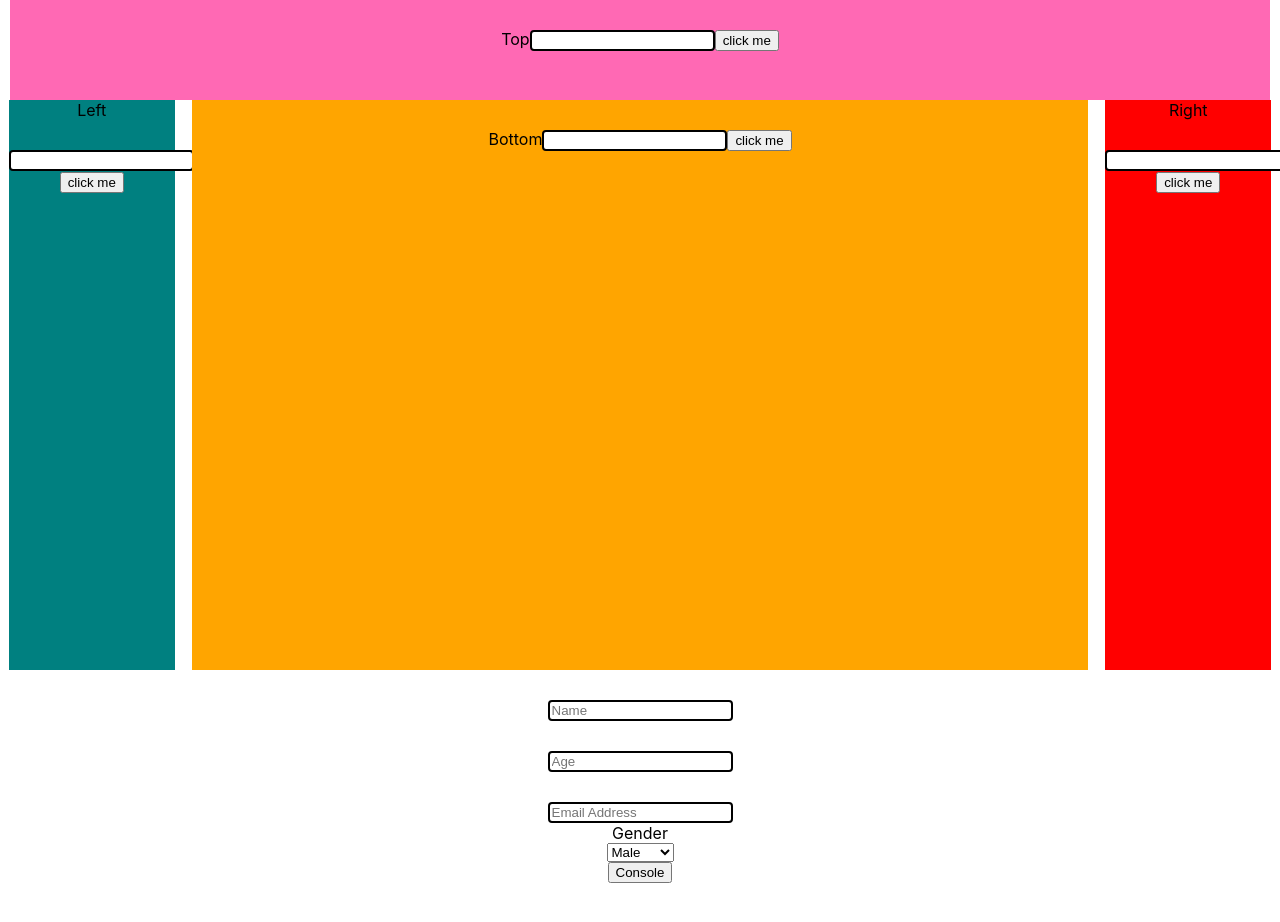
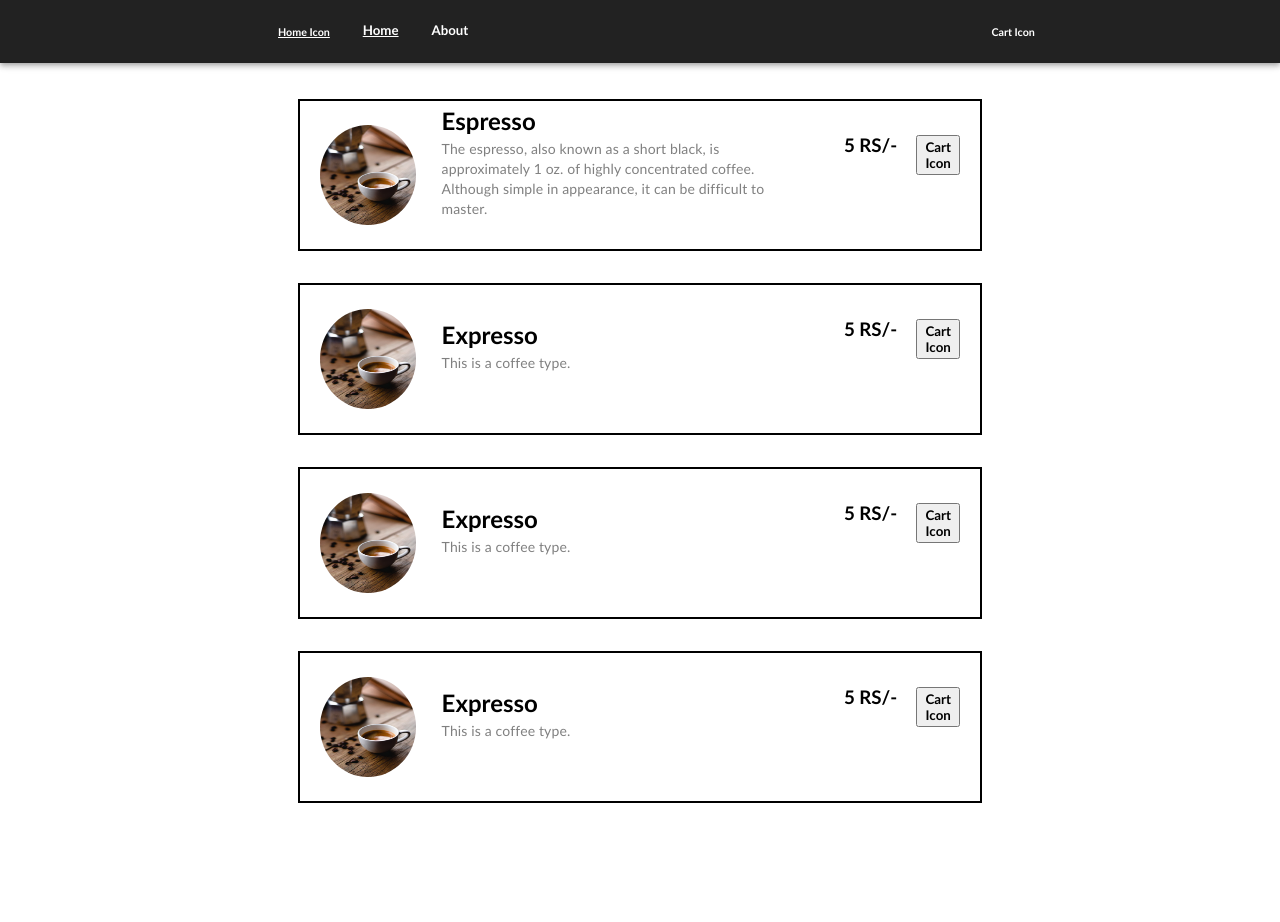
Before and after one commit to aryan026test/learnreact, a React (Create React App) app: page / in a window 1280 px wide. Shown: the top 922 px of the page. After the commit the page ends 819 px from the top, so only its background shows below. Built offline with nearby package versions, Linux system fonts and the light colour scheme.

Commit message:
[14/01/24]: Added CoffeeShop Components

```diff
--- a/package.json
+++ b/package.json
@@ -34,5 +34,8 @@
       "last 1 firefox version",
       "last 1 safari version"
     ]
+  },
+  "devDependencies": {
+    "react-router-dom": "^6.21.2"
   }
 }
--- a/src/App.css
+++ b/src/App.css
@@ -1,3 +1,7 @@
+*{
+  font-family: 'Trebuchet MS', 'Lucida Sans Unicode', 'Lucida Grande', 'Lucida Sans', Arial, sans-serif;
+  font-weight: bolder;
+}
 .App {
   text-align: center;
 }
@@ -88,3 +92,91 @@ input{
   flex-direction: column;
   margin-bottom: 50px;
 }
+
+.nav{
+  display: flex;
+  justify-content: space-around;
+  background-color: rgb(34, 34, 34);
+  width: 100%;
+  margin-bottom: 20px;
+  transition: box-shadow 300ms cubic-bezier(0.4, 0, 0.2, 1) 0ms;
+  box-shadow: rgba(0, 0, 0, 0.2) 0px 2px 4px -1px, rgba(0, 0, 0, 0.14) 0px 4px 5px 0px, rgba(0, 0, 0, 0.12) 0px 1px 10px 0px;
+}
+a{
+  color: white;
+  text-decoration: none;
+}
+
+.nav_cont{
+  position: relative;
+  /* right: 100px; */
+  width: 20%;
+  display: flex;
+  justify-content: space-evenly;
+}
+
+.card{
+  display: flex;
+  justify-content: space-between;
+  width: 50%;
+  margin: 16px;
+  /* margin-left: auto; */
+  padding: 14px 20px;
+  height: 120px;
+  border: 2px solid black;
+  /* justify-content: space-evenly; */
+}
+
+.card_cont{
+  width: 100%;
+  display: flex;
+  justify-content: center;
+  flex-direction: column;
+  align-items: center;
+}
+
+img{
+  height: 100px;
+  width: 100px;
+  border-radius: 100%;
+  margin-right: 10px;
+  position: relative;
+  top: 10px;
+}
+
+.textAndDesc{
+  width: 60%;
+  display: flex;
+  justify-content: center;
+  /* align-items: center; */
+  flex-direction: column;
+  /* line-height: 1.43;
+  letter-spacing: 0.01071em; */
+  padding: 8px 16px;
+  text-align: left;
+}
+
+.some{
+  display: flex;
+  justify-content: space-around;
+  /* align-items: center; */
+  /* flex-direction: row; */
+}
+p {
+  position: relative;
+  top: -30px;
+  margin-top: none;
+  margin-bottom: none;
+  width: 100%;
+  font-weight: 400;
+  font-size: 0.875rem;
+  line-height: 1.43;
+  letter-spacing: 0.01071em;
+  display: block;
+  /* text-align: left; */
+}
+
+.cartIcon{
+  position: relative;
+  top: 20px;
+}
--- a/src/App.js
+++ b/src/App.js
@@ -1,49 +1,21 @@
 import './App.css';
-import Form from './components/Form.js';
-import Box from './components/Box.js';
+import { Routes, Route } from 'react-router-dom'
+import Navbar from './pages/Navbar.js'
+import CoffeeShop from './pages/CoffeeShop.js';
+import About from './pages/About.js';
+import Cart from './pages/Cart.js';
+import OrderSummary from './pages/OrderSummary.js';
 
 function App() {
-  const topInfo = {
-    name: "Top",
-    color: "hotpink",
-    height: "100px",
-    width: "98.5%",
-    margin: "auto"
-  }
-  const leftInfo = {
-    name: "Left",
-    color: "teal",
-    height: "570px",
-    width: "13%",
-  }
-
-  const rightInfo = {
-    name: "Right",
-    color: "red",
-    height: "570px",
-    width: "13%",
-  }
-  const bottomInfo = {
-    name: "Bottom",
-    color: "orange",
-    height: "570px",
-    width: "70%",
-  }
   return (
     <div className='App'>
-      {/* <Top color="hotpink"/>
-      <div className='container'>
-        <Left color="teal"/>
-        <Bottom color="orange"/>
-        <Right color="red"/>
-      </div> */}
-      <Box info={topInfo} />
-      <div className='container'>
-        <Box info={leftInfo} />
-        <Box info={bottomInfo} />
-        <Box info={rightInfo} />
-      </div>
-      <Form />
+      <Navbar />
+      <Routes>
+        <Route path='/' element={<CoffeeShop />} />
+        <Route path='about' element={<About />}/>
+        <Route path='cart' element={<Cart />}/>
+        <Route path='order-summary' element={<OrderSummary />}/>
+      </Routes>
     </div>
   );
 }
--- a/src/components/Box.js
+++ b/src/components/Box.js
@@ -15,7 +15,7 @@ function Box(prop){
         })
     }
 
-    console.log(prop.info.margin)
+    // console.log(prop.info.margin)
 
     return (
         <div style={{
--- /dev/null
+++ b/src/components/Card.js
@@ -0,0 +1,30 @@
+function Card(prop){
+    return(
+        <div className="card">
+            <img src={prop.info.img} alt="Log"/>
+            <div className="textAndDesc">
+                <h2>
+                    {prop.info.text}
+                </h2>
+                <p style={{
+                    color: "grey"
+                }}>
+                    {prop.info.description}
+                </p>
+            </div>
+            <h3 style={{
+                width: "15%"
+            }}>
+                {prop.info.price}
+            </h3>
+            <button className="cartIcon" style={{
+                width: "7%",
+                height: "40px"
+            }}>
+                Cart Icon
+            </button>
+        </div>
+    )
+}
+
+export default Card;
--- a/src/index.js
+++ b/src/index.js
@@ -1,5 +1,6 @@
 import React from 'react';
 import ReactDOM from 'react-dom/client';
+import { BrowserRouter } from 'react-router-dom';
 import './index.css';
 import App from './App';
 import reportWebVitals from './reportWebVitals';
@@ -7,7 +8,9 @@ import reportWebVitals from './reportWebVitals';
 const root = ReactDOM.createRoot(document.getElementById('root'));
 root.render(
   <React.StrictMode>
-    <App />
+    <BrowserRouter>
+      <App />
+    </BrowserRouter>
   </React.StrictMode>
 );
 
--- /dev/null
+++ b/src/pages/About.js
@@ -0,0 +1,11 @@
+import React from 'react'
+
+const About = () => {
+  return (
+    <div>
+      About Page
+    </div>
+  )
+}
+
+export default About
--- /dev/null
+++ b/src/pages/Cart.js
@@ -0,0 +1,15 @@
+import React from 'react'
+import { useNavigate } from 'react-router-dom'
+
+const Cart = () => {
+    const navigate = useNavigate()
+
+    return (
+    <div>
+        <h1>Cart Page</h1>
+        <button onClick={() => navigate('/order-summary', {replace: true})}>Place order</button>
+    </div>
+    )
+}
+
+export default Cart
--- /dev/null
+++ b/src/pages/CoffeeShop.js
@@ -0,0 +1,47 @@
+import React from 'react'
+import Coffee from '../images/expresso.jpg'
+import Card from '../components/Card'
+
+const CoffeeShop = () => {
+
+  const i = [
+    {
+      img: Coffee,
+      text: "Espresso",
+      description: "The espresso, also known as a short black, is approximately 1 oz. of highly concentrated coffee. Although simple in appearance, it can be difficult to master.",
+      price: "5 RS/- ",
+    },
+    {
+      img: Coffee,
+      text: "Expresso",
+      description: "This is a coffee type.",
+      price: "5 RS/- ",
+    },
+    {
+      img: Coffee,
+      text: "Expresso",
+      description: "This is a coffee type.",
+      price: "5 RS/- ",
+    },
+    {
+      img: Coffee,
+      text: "Expresso",
+      description: "This is a coffee type.",
+      price: "5 RS/- ",
+    },
+  ]
+
+  const b = i.map((element, index)=>{
+    return <Card info={element} key={index} />
+  })
+  return (
+    <div>
+      <div className='card_cont'>
+        {b}
+      </div>
+    </div>
+  )
+}
+
+
+export default CoffeeShop
--- /dev/null
+++ b/src/pages/Navbar.js
@@ -0,0 +1,23 @@
+import { NavLink } from 'react-router-dom';
+
+function Navbar(){
+    const navLinkStyles = ({ isActive }) =>{
+        return {
+            fontWeight: isActive ? 'bolder' : 'Normal',
+            textDecoration: isActive ? 'underline' : 'none'
+        }
+    }
+
+    return(
+        <div className="nav">
+            <div className="nav_cont">
+                <NavLink style={navLinkStyles} to='/'><h6>Home Icon</h6></NavLink>
+                <NavLink style={navLinkStyles} to='/'><h5>Home</h5></NavLink>
+                <NavLink style={navLinkStyles} to='/about'><h5>About</h5></NavLink>
+            </div>
+            <NavLink style={navLinkStyles} to='/cart'><h6>Cart Icon</h6></NavLink>
+        </div>
+    )
+}
+
+export default Navbar;
--- /dev/null
+++ b/src/pages/OrderSummary.js
@@ -0,0 +1,16 @@
+import React from 'react'
+import { useNavigate } from 'react-router-dom'
+
+const OrderSummary = () => {
+    const navigate = useNavigate()
+  return (
+    <div>
+      <h1>
+        Order Confirmed!
+      </h1>
+      <button onClick={() => navigate(-1)}>Go Back</button>
+    </div>
+  )
+}
+
+export default OrderSummary
```
Also changed, not shown: src/images/expresso.jpg (added), 1 other file (tests, documents, lock files or other folders).
